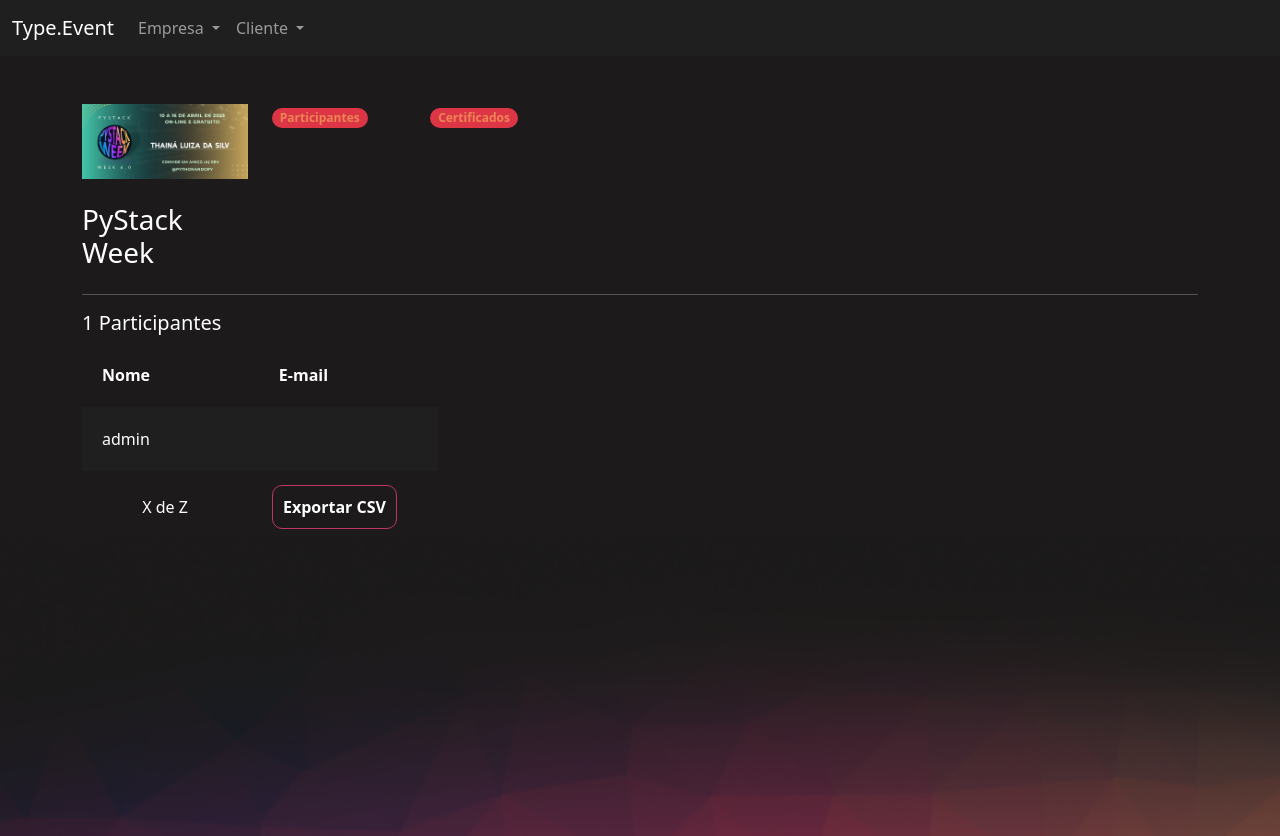
After one commit to TLisrael/Python-PSW-6.0, a Django app: page /eventos/participantes_evento/2/ in a window 1280 px wide. The commit adds this page. Run offline with Django 4.2, Linux system fonts and the light colour scheme; a user stored in the database is signed in; data comes from the database, SQL or seed files in the repository; both versions use the stored data as it was after the commit.

Commit message:
adicionando opção de exportação csv

```diff
--- a/eventos/urls.py
+++ b/eventos/urls.py
@@ -6,4 +6,6 @@ urlpatterns = [
     path('gerenciar_evento/', views.gerenciar_evento, name="gerenciar_evento"),
     # URL DINAMICA
     path('inscrever_evento/<int:id>/', views.inscrever_evento, name="inscrever_evento"),
+    path('participantes_evento/<int:id>/', views.participantes_evento, name="participantes_evento"),
+    path('gerar_csv/<int:id>/', views.gerar_csv, name="gerar_csv"),
 ]
--- a/eventos/views.py
+++ b/eventos/views.py
@@ -1,3 +1,8 @@
+import csv
+import os
+from secrets import token_urlsafe
+from django.conf import settings
+from django.http import Http404
 from django.shortcuts import get_object_or_404, redirect, render
 from django.contrib.auth.decorators import login_required
 from django.urls import reverse
@@ -67,5 +72,31 @@ def inscrever_evento(request, id):
         evento.participantes.add(request.user)
         evento.save()
 
-        messages.add_message(request, constants.SUCCESS, 'Inscrito com sucesso!')
+        messages.add_message(request, constants.SUCCESS, 'Inscrito com sucesso com sucesso.')
         return redirect(reverse('inscrever_evento', kwargs={'id': id}))
+
+def participantes_evento(request, id):
+    evento = get_object_or_404(Evento, id=id)
+    if not evento.criador == request.user:
+        raise Http404('Esse evento não é seu')
+    if request.method == "GET":
+        participantes = evento.participantes.all()
+        return render(request, 'participantes_evento.html', {'evento': evento, 'participantes': participantes})
+
+
+def gerar_csv(request, id):
+    evento = get_object_or_404(Evento, id=id)
+    if not evento.criador == request.user:
+        raise Http404('Esse evento não é seu')
+    participantes = evento.participantes.all()
+
+    token = f'{token_urlsafe(6)}.csv'
+    path = os.path.join(settings.MEDIA_ROOT, token)
+
+    with open(path, 'w') as arq:
+        writer = csv.writer(arq, delimiter=",")
+        for participante in participantes:
+            x = (participante.username, participante.email)
+            writer.writerow(x)
+
+    return redirect(f'/media/{token}')
--- /dev/null
+++ b/media/CeB3AUdj.csv
@@ -0,0 +1,2 @@
+admin,
+melina,melina@menina.com
--- a/templates/gerenciar_evento.html
+++ b/templates/gerenciar_evento.html
@@ -34,7 +34,7 @@
 
             {% for evento in eventos %}
                 <tr class="{% cycle 'linha' 'linha2' %}">
-                <td width="10%"><a href="#"><img width="100%" src="/media/{{evento.logo}}"></a></td>
+                <td width="10%"><a href="{% url 'participantes_evento' evento.id %}"><img width="100%" src="/media/{{evento.logo}}"></a></td>
                 <td>{{evento.nome}}</td>
                 <td>{{evento.descricao}}</td>
                 <td>{{evento.data_inicio}}</td>
--- a/templates/inscrever_evento.html
+++ b/templates/inscrever_evento.html
@@ -19,6 +19,7 @@
                 <h5>{{evento.descricao}}</h5>
                 <br>
                 <p>{{evento.data_inicio}} a {{evento.data_termino}}</p>
+
                 {% if request.user in evento.participantes.all %}
                 <input style="border-color: green;" type="submit" class="btn-principal" value="JÁ ESTÁ PARTICIPANDO" disabled>
             {% else%}
@@ -26,6 +27,7 @@
                     <input type="submit" class="btn-principal" value="QUERO PARTICIPAR">
                 </form>
             {% endif %}
+
             </div>
         </div>
     </div>
--- /dev/null
+++ b/templates/participantes_evento.html
@@ -0,0 +1,72 @@
+{% extends "bases/base_evento.html" %}
+{% load static %}
+
+{% block 'importacoes' %}
+    <link href="{% static 'gerenciar_evento/css/gerenciar_evento.css' %}" rel="stylesheet">
+{% endblock %}
+
+{% block 'conteudo' %}
+    <div class="container">
+        <br>
+        {% if messages %}
+            {% for message in messages %}
+                <div class="alert {{ message.tags }}">{{ message }}</div>
+            {% endfor %}
+        {% endif %}
+        <br>
+        <div class="row">
+            <div class="col-md-2">
+                <img width="100%" src="/media/{{evento.logo}}">
+                <br>
+                <br>
+                <h3>{{evento.nome}}</h3>
+
+            </div>
+
+            <div class="col-md">
+                <div class="row">
+                    <div class="col-md-2">
+                        <span class="badge rounded-pill text-bg-danger"><a class="link" href="{% url 'participantes_evento' evento.id %}">Participantes</a></span>
+                    </div>
+                    <div class="col-md-2">
+                        <span class="badge rounded-pill text-bg-danger"><a class="link" href="">Certificados</a></span>
+                    </div>
+                </div>
+            </div>
+        </div>
+        <hr>
+
+        <div class="row">
+            <h5>{{evento.participantes.all.count}} Participantes</h5>
+
+            <div class="col-md-4">
+                <table>
+                    <tr>
+                        <th>Nome</th>
+                        <th>E-mail</th>
+                    </tr>
+                    {% for participante in participantes %}
+                        <tr class="{% cycle 'linha' 'linha2' %}">
+                            <td>{{participante.username}}</td>
+                            <td>{{participante.email}}</td>
+                        </tr>
+                    {% endfor %}
+                </table>
+                <br>
+                <div class="row">
+                    <div class="col-md text-center">
+                        <p>X de Z</p>
+                    </div>
+
+                    <div class="col-md ">
+                        <a href="{% url 'gerar_csv' evento.id %}" class="btn-principal" style="text-decoration: none;">Exportar CSV</a>
+                    </div>
+                </div>
+            </div>
+
+        </div>
+
+
+    </div>
+
+{% endblock %}
```
Also changed, not shown: db.sqlite3. Lines whose indentation alone changed are shown as unchanged.
